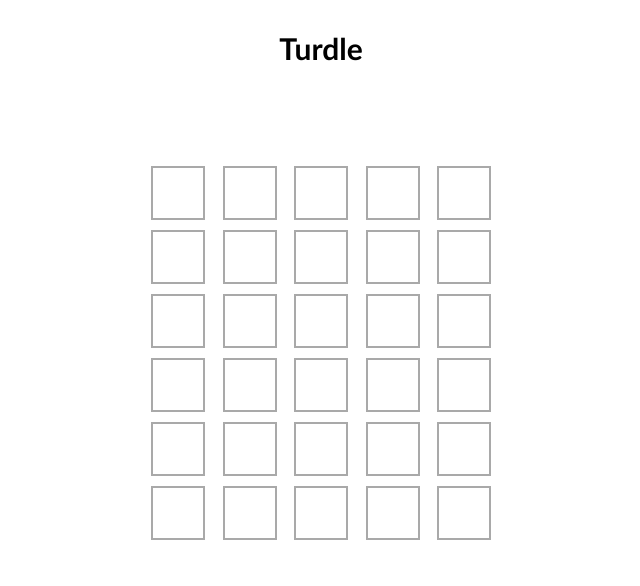
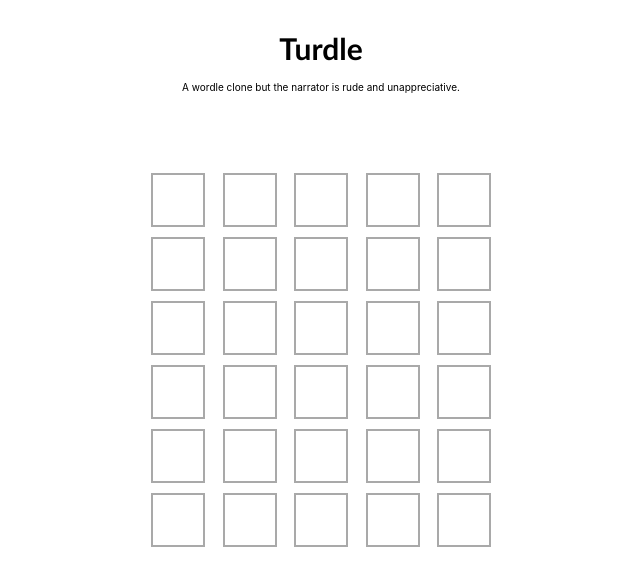
Before and after one commit to newaritra/turdle, a React (Create React App) app: page / in a window 1280 px wide. Shown: the top 586 px of the page, without its empty margins (319-959 px from the left). Built offline with nearby package versions, Linux system fonts and the light colour scheme.

Commit message:
UI changes

```diff
--- a/src/App.js
+++ b/src/App.js
@@ -1,14 +1,22 @@
 // import logo from "./logo.svg";
+import styled from "styled-components";
 import "./App.css";
-// import styled from "styled-components";
 import Header from "./components/Header";
 import Wordle from "./components/Wordle";
-import {Alert} from "./context/Alert";
+import { Alert } from "./context/Alert";
+const SubHeader = styled.p`
+  text-align: center;
+  font-size: 1rem;
+  margin: 0.5rem 0;
+`;
 function App() {
   return (
     <Alert>
       <div className="App">
         <Header />
+        <SubHeader>
+          A wordle clone but the narrator is rude and unappreciative.
+        </SubHeader>
         <Wordle />
       </div>
     </Alert>
--- a/src/components/Header.js
+++ b/src/components/Header.js
@@ -3,9 +3,11 @@
 
 const StyledHeader = styled.h3`
   font-weight: 600;
-  font-family: 'Trebuchet MS', 'Lucida Sans Unicode', 'Lucida Grande', 'Lucida Sans', Arial, sans-serif;
+  font-family: "Trebuchet MS", "Lucida Sans Unicode", "Lucida Grande",
+    "Lucida Sans", Arial, sans-serif;
   text-align: center;
   font-size: 3rem;
+  margin-bottom: 1.5rem;
 `;
 const Header = () => {
   return <StyledHeader>Turdle</StyledHeader>;
--- a/src/components/Wordle.js
+++ b/src/components/Wordle.js
@@ -73,7 +73,7 @@
   flex-direction: column;
   gap: 1rem;
   margin-left: 50%;
-  margin-top: 10rem;
+  margin-top: 8rem;
   transform: translateX(-50%);
   position: relative;
 `;
```
